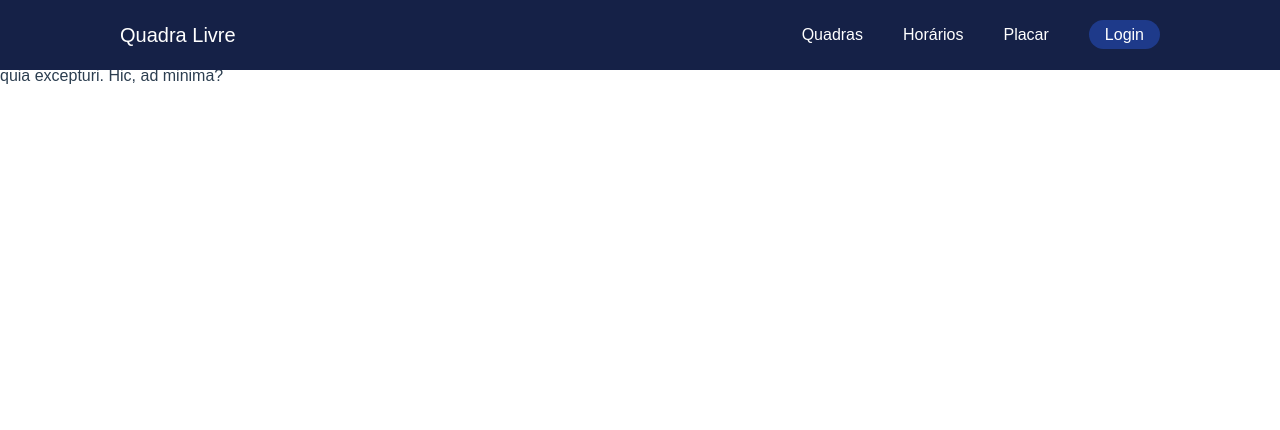
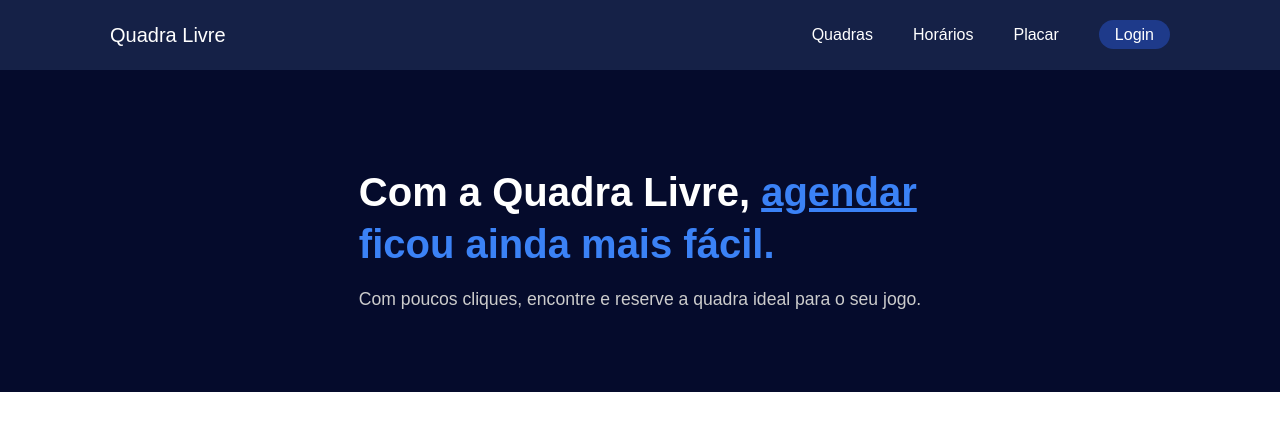
Before and after one commit to samuell40/QuadraLivre, a Vue app in the folder front-end/: page / in a window 1280 px wide. Shown: the top 430 px of the page. Built offline with nearby package versions, Linux system fonts and the light colour scheme.

Commit message:
Adicionando os primeiros estilos a tela Home

```diff
--- a/front-end/src/App.vue
+++ b/front-end/src/App.vue
@@ -19,5 +19,4 @@ body{
   font-family: 'Montserrat', sans-serif;
 }
 
-
 </style>
--- a/front-end/src/components/NavBar.vue
+++ b/front-end/src/components/NavBar.vue
@@ -1,29 +1,29 @@
 <template>
-  <div>
-    <nav class="navbar-custom">
+   <nav class="navbar-custom">
       <div class="navbar-container">
-        <div class="logo">Quadra Livre</div>
-
-        <div class="hamburger" @click="toggleMenu">
-          <span :class="{ open: isMenuOpen }"></span>
-          <span :class="{ open: isMenuOpen }"></span>
-          <span :class="{ open: isMenuOpen }"></span>
+        <div class="esquerda-section">
+          <div class="hamburger" @click="toggleMenu">
+            <span :class="{ open: isMenuOpen }"></span>
+            <span :class="{ open: isMenuOpen }"></span>
+            <span :class="{ open: isMenuOpen }"></span>
+          </div>
+          <div class="logo">Quadra Livre</div>
         </div>
 
         <ul class="nav-links" :class="{ active: isMenuOpen }">
-          <li><a href="/quadra">Quadras</a></li>
-          <li><a href="/horarios">Horários</a></li>
-          <li><a href="/placar">Placar</a></li>
-          <li><a href="/login" class="login">Login</a></li>
+          <li><a href="/quadra">Agendar Quadra</a></li>
+          <li><a href="/horarios">Meus Agendamentos</a></li>
+          <li class="sair-item"><a href="/sair" class="sair">Sair</a></li>
         </ul>
+
+        <a href="/sair" class="sair-btn-mobile">Sair</a>
       </div>
     </nav>
-  </div>
 </template>
 
 <script>
 export default {
-  name: 'NavBar',
+  name: 'HomeView',
   data() {
     return {
       isMenuOpen: false,
@@ -55,13 +55,20 @@ export default {
   justify-content: space-between;
   padding: 0 30px;
   height: 100%;
+  position: relative;
+}
+
+.esquerda-section {
+  display: flex;
+  align-items: center;
+  gap: 20px;
 }
 
 .logo {
   color: #ffffff;
   font-size: 20px;
   white-space: nowrap;
-  margin-left: 90px
+  margin-left: 80px;
 }
 
 .nav-links {
@@ -70,7 +77,8 @@ export default {
   gap: 40px;
   margin: 0;
   padding: 0;
-   margin-right: 90px;
+  align-items: center;
+  margin-right: 80px;
 }
 
 .nav-links li a {
@@ -79,10 +87,12 @@ export default {
   font-weight: 500;
 }
 
-.nav-links .login {
+.sair {
   background-color: #1E3A8A;
   padding: 6px 16px;
   border-radius: 30px;
+  color: white;
+  font-weight: 500;
 }
 
 .hamburger {
@@ -111,17 +121,54 @@ export default {
   gap: 20px;
 }
 
+.sair-btn-mobile {
+  display: none;
+}
 @media (max-width: 768px) {
+  .logo {
+    margin-left: 0;
+  }
+
   .nav-links {
     display: none;
-    margin-right: 0;
+    flex-direction: column;
+    align-items: center;
+    width: 100%;
+    margin-right: 0; /* Remove margin no mobile */
+    padding: 0; /* Remove padding se houver */
   }
-  .logo{
-    margin-left: 0;
+
+  .nav-links.active {
+    display: flex;
+    position: absolute;
+    top: 70px;
+    right: 0;
+    width: 100vw; /* Usa a largura total da viewport */
+    background-color: #152147;
+    padding: 20px 0;
+    gap: 20px;
+    box-sizing: border-box; /* garante que padding não ultrapasse a largura */
   }
 
   .hamburger {
     display: flex;
   }
+
+  .sair-item {
+    display: none;
+  }
+
+  .sair-btn-mobile {
+    display: block;
+    position: absolute;
+    right: 30px;
+    top: 18px;
+    background-color: #1E3A8A;
+    padding: 6px 16px;
+    border-radius: 30px;
+    color: white;
+    font-weight: 500;
+    text-decoration: none;
+  }
 }
 </style>
--- a/front-end/src/router/index.js
+++ b/front-end/src/router/index.js
@@ -1,11 +1,18 @@
 import { createRouter, createWebHistory } from 'vue-router';
 import HomeView from '../views/HomeView.vue';
+import AgendamentoView from '../views/AgendamentoView.vue';
 
 const routes = [
   {
     path: '/',
     name: 'Home',
     component: HomeView,
+  },
+
+    {
+    path: '/agendamento',
+    name: 'agendamento',
+    component: AgendamentoView,
   },
 ];
 
--- /dev/null
+++ b/front-end/src/views/AgendamentoView.vue
@@ -0,0 +1,13 @@
+<template>
+    <div class="agendamento">
+        <NavBar />
+    </div>
+</template>
+
+<script>
+import NavBar from '@/components/NavBar.vue';
+export default {
+  name: 'AgendamentoView',
+  components: { NavBar },
+};
+</script>
--- a/front-end/src/views/HomeView.vue
+++ b/front-end/src/views/HomeView.vue
@@ -1,15 +1,243 @@
 <template>
-    <div class="home">
-        <NavBar />
-        <p>Cheguei aqui!</p>
-        <p>Lorem ipsum dolor sit amet, consectetur adipisicing elit. Nihil fugiat nemo error, nulla culpa ea perferendis. Ex doloribus molestias nihil inventore saepe voluptatibus obcaecati eos quia excepturi. Hic, ad minima?</p>
-    </div>
+  <div class="home">
+    <nav class="navbar-custom">
+      <div class="navbar-container">
+        <div class="esquerda-section">
+          <div class="hamburger" @click="toggleMenu">
+            <span :class="{ open: isMenuOpen }"></span>
+            <span :class="{ open: isMenuOpen }"></span>
+            <span :class="{ open: isMenuOpen }"></span>
+          </div>
+          <div class="logo">Quadra Livre</div>
+        </div>
+
+        <ul class="nav-links" :class="{ active: isMenuOpen }">
+          <li><a href="/quadra">Quadras</a></li>
+          <li><a href="/horarios">Horários</a></li>
+          <li><a href="/placar">Placar</a></li>
+          <li class="login-item"><a href="/login" class="login">Login</a></li>
+        </ul>
+
+        <a href="/login" class="login-btn-mobile">Login</a>
+      </div>
+    </nav>
+
+    <section class="texto-centro">
+      <div class="conteudo-centralizado">
+        <h1 class="texto">
+          <div>
+            <span class="primeira-linha">Com a Quadra Livre, <span class="destaque sublinhado">agendar</span></span>
+          </div>
+          <div>
+            <span class="segunda-linha destaque">ficou ainda mais fácil.</span>
+          </div>
+        </h1>
+        <p>Com poucos cliques, encontre e reserve a quadra ideal para o seu jogo.</p>
+      </div>
+    </section>
+
+  </div>
 </template>
 
+
 <script>
-import NavBar from '@/components/NavBar.vue';
 export default {
-    name: 'HomeView',
-    components: { NavBar },
+  name: 'HomeView',
+  data() {
+    return {
+      isMenuOpen: false,
+    };
+  },
+  methods: {
+    toggleMenu() {
+      this.isMenuOpen = !this.isMenuOpen;
+    },
+  },
 };
 </script>
+
+<style scoped>
+.navbar-custom {
+  position: fixed;
+  top: 0;
+  left: 0;
+  width: 100%;
+  background-color: #152147;
+  height: 70px;
+  font-family: "Montserrat", sans-serif;
+  z-index: 1000;
+}
+
+.navbar-container {
+  display: flex;
+  align-items: center;
+  justify-content: space-between;
+  padding: 0 30px;
+  height: 100%;
+  position: relative;
+}
+
+.esquerda-section {
+  display: flex;
+  align-items: center;
+  gap: 20px;
+}
+
+.logo {
+  color: #ffffff;
+  font-size: 20px;
+  white-space: nowrap;
+  margin-left: 80px;
+}
+
+.nav-links {
+  list-style: none;
+  display: flex;
+  gap: 40px;
+  margin: 0;
+  padding: 0;
+  align-items: center;
+  margin-right: 80px;
+}
+
+.nav-links li a {
+  color: #ffffff;
+  text-decoration: none;
+  font-weight: 500;
+}
+
+.login {
+  background-color: #1E3A8A;
+  padding: 6px 16px;
+  border-radius: 30px;
+  color: white;
+  font-weight: 500;
+}
+
+.hamburger {
+  display: none;
+  flex-direction: column;
+  cursor: pointer;
+  gap: 5px;
+}
+
+.hamburger span {
+  width: 25px;
+  height: 3px;
+  background-color: #fff;
+  transition: 0.3s;
+}
+
+.nav-links.active {
+  display: flex;
+  flex-direction: column;
+  position: absolute;
+  top: 70px;
+  right: 0;
+  background-color: #152147;
+  width: 100%;
+  padding: 20px 0;
+  gap: 20px;
+}
+
+.login-btn-mobile {
+  display: none;
+}
+
+.texto {
+  font-size: 2.5rem;
+  font-weight: bold;
+  line-height: 1.3;
+  text-align: left;
+  display: inline-block;
+}
+
+.primeira-linha,
+.segunda-linha {
+  display: block;
+}
+
+.segunda-linha {
+  padding-left: 0;
+}
+
+.texto-centro {
+  background-color: #050B2C;
+  color: white;
+  padding: 6rem 2rem 4rem;
+  margin-top: 70px;
+  display: flex;
+  justify-content: center;
+}
+
+h1 {
+  font-size: 2.5rem;
+  font-weight: bold;
+  margin-bottom: 1rem;
+}
+
+p {
+  color: #ccc;
+  font-size: 1.1rem;
+}
+
+.destaque {
+  color: #3B82F6;
+}
+
+.sublinhado {
+  text-decoration: underline;
+}
+
+@media (max-width: 768px) {
+  .logo {
+    margin-left: 0;
+  }
+
+  .nav-links {
+    display: none;
+    flex-direction: column;
+    align-items: center;
+    width: 100%;
+    margin-right: 0;
+    /* Remove margin no mobile */
+    padding: 0;
+    /* Remove padding se houver */
+  }
+
+  .nav-links.active {
+    display: flex;
+    position: absolute;
+    top: 70px;
+    right: 0;
+    width: 100vw;
+    /* Usa a largura total da viewport */
+    background-color: #152147;
+    padding: 20px 0;
+    gap: 20px;
+    box-sizing: border-box;
+    /* garante que padding não ultrapasse a largura */
+  }
+
+  .hamburger {
+    display: flex;
+  }
+
+  .login-item {
+    display: none;
+  }
+
+  .login-btn-mobile {
+    display: block;
+    position: absolute;
+    right: 30px;
+    top: 18px;
+    background-color: #1E3A8A;
+    padding: 6px 16px;
+    border-radius: 30px;
+    color: white;
+    font-weight: 500;
+    text-decoration: none;
+  }
+}
+</style>
```
